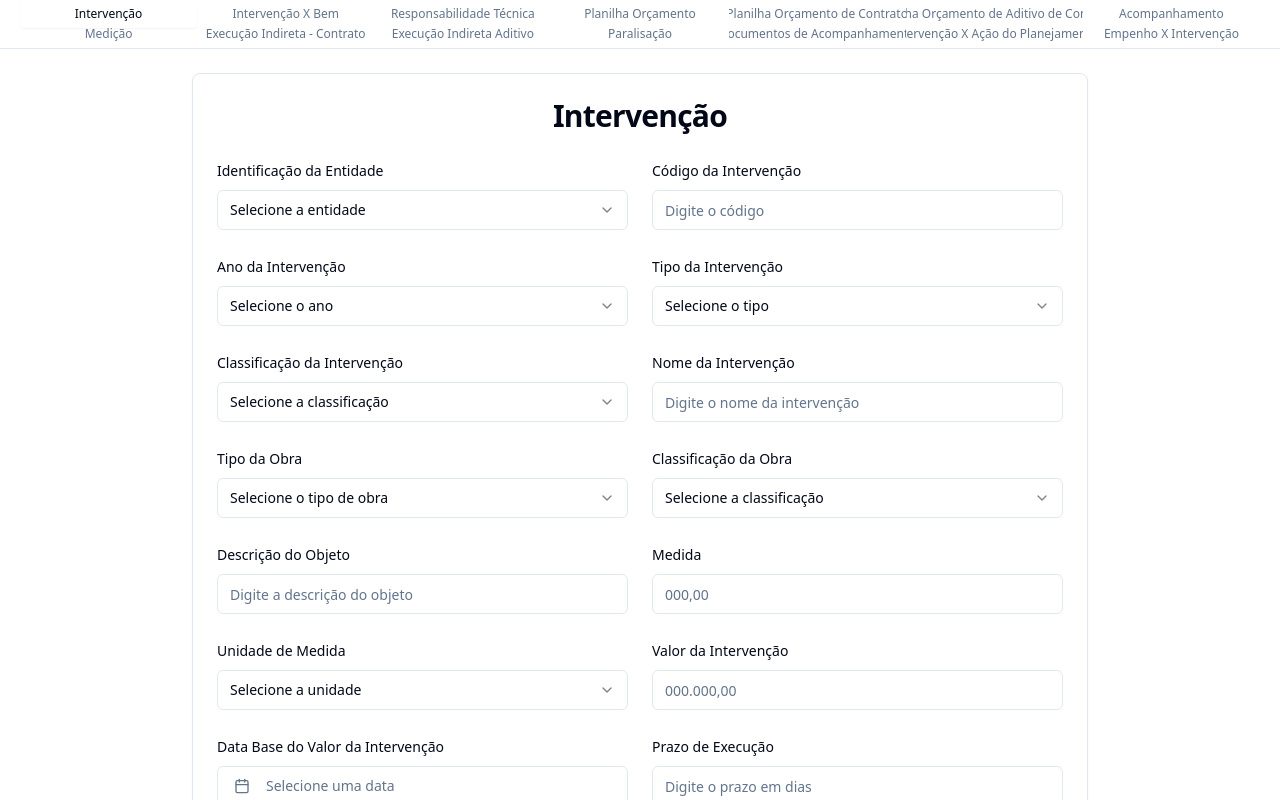
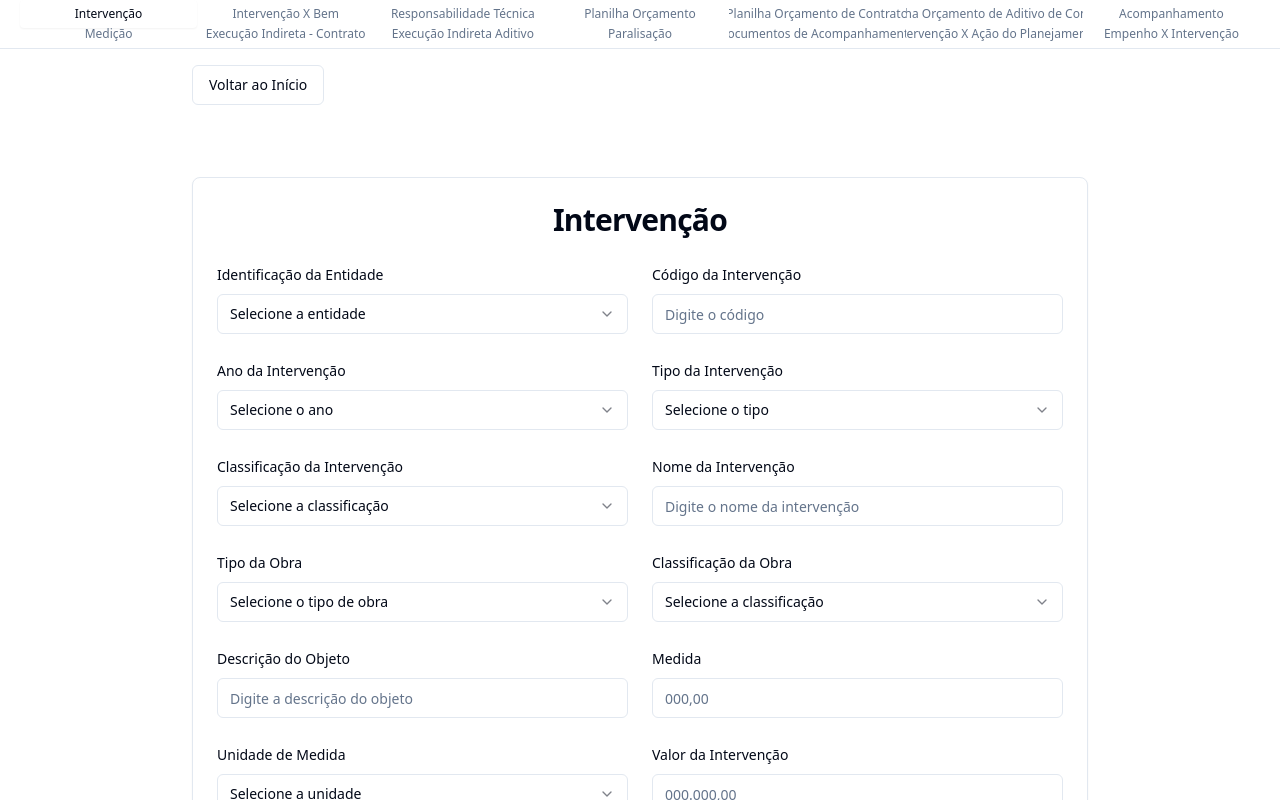
Before and after one commit to ThiagoMarcinko/sim-am-op-txt-56, a React (Vite) app: page /tabela-intervencao in a window 1280 px wide. Shown: the top 800 px of the page. Built offline with nearby package versions, Linux system fonts and the light colour scheme.

Commit message:
Add back to home button
Add a "Back to Home" button to all pages except the landing page. This button should navigate back to the landing page.

```diff
--- a/src/components/Layout.tsx
+++ b/src/components/Layout.tsx
@@ -1,5 +1,7 @@
 
 import React from 'react';
+import { Link } from 'react-router-dom';
+import { Button } from '@/components/ui/button';
 import TabNavigation from './TabNavigation';
 
 interface LayoutProps {
@@ -10,6 +12,15 @@ const Layout = ({ children }: LayoutProps) => {
   return (
     <div className="min-h-screen bg-background">
       <TabNavigation />
+      <div className="p-4">
+        <div className="max-w-4xl mx-auto mb-4">
+          <Link to="/">
+            <Button variant="outline" className="mb-4">
+              Voltar ao Início
+            </Button>
+          </Link>
+        </div>
+      </div>
       {children}
     </div>
   );
```
